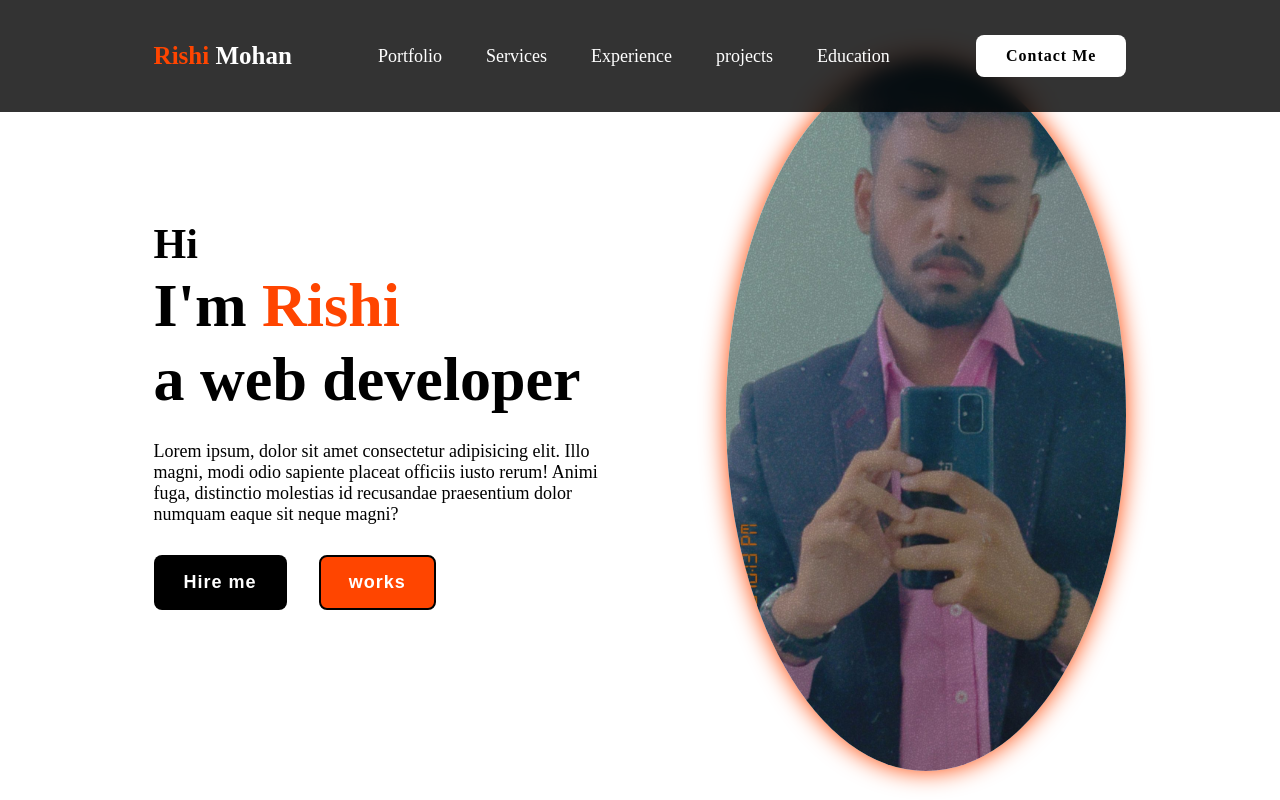
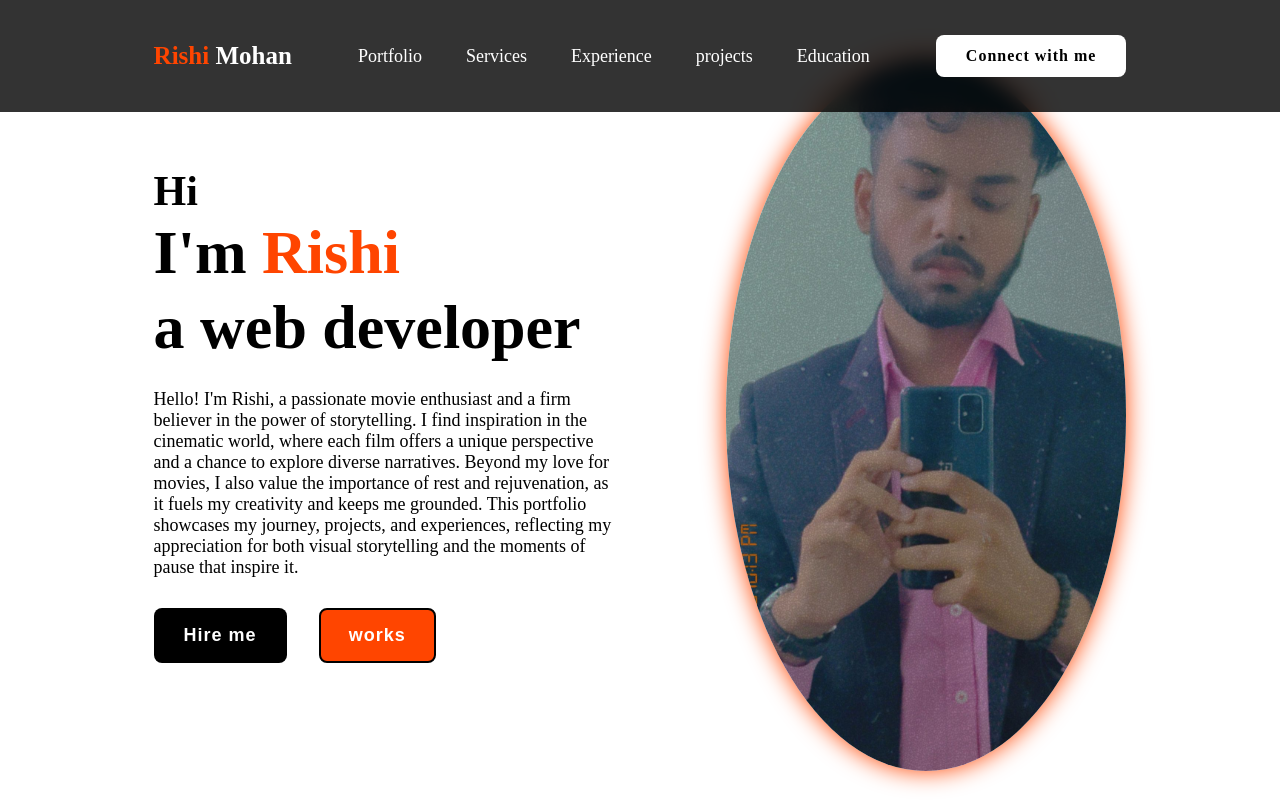
Before and after one commit to beds239960/OctaNet, a plain HTML site: page index.html in a window 1280 px wide. Shown: the top 800 px of the page. Drawn offline with nearby package versions, Linux system fonts and the light colour scheme.

Commit message:
Update index.html

```diff
--- a/index.html
+++ b/index.html
@@ -20,7 +20,7 @@
         <a href="#">Education</a>
       </nav>
 
-      <a href="#" class="contact">Contact Me</a>
+      <a href="https://www.linkedin.com/in/rishi-mohan-b63b3b332/" class="contact">Connect with me</a>
     </header>
     <section class="home">
       <div class="home-content">
@@ -30,10 +30,14 @@
           I'm <span>Rishi <br /></span>a web developer
         </h1>
         <p>
-          Lorem ipsum, dolor sit amet consectetur adipisicing elit. Illo magni,
-          modi odio sapiente placeat officiis iusto rerum! Animi fuga,
-          distinctio molestias id recusandae praesentium dolor numquam eaque sit
-          neque magni?
+         Hello! I'm Rishi, a passionate movie enthusiast and a firm believer in
+          the power of storytelling. I find inspiration in the cinematic world,
+          where each film offers a unique perspective and a chance to explore
+          diverse narratives. Beyond my love for movies, I also value the
+          importance of rest and rejuvenation, as it fuels my creativity and
+          keeps me grounded. This portfolio showcases my journey, projects, and
+          experiences, reflecting my appreciation for both visual storytelling
+          and the moments of pause that inspire it.
         </p>
         <div class="btn-box">
           <button class="btn-1">Hire me</button>
@@ -52,8 +56,8 @@
         <h2 class="heading">About <span>Me</span></h2>
         <h3>Web <span>developer</span></h3>
         <p>
-          Lorem ipsum dolor, sit amet consectetur adipisicing elit. Corrupti,
-          quas.
+         Here you can check all my works!! and contact me for the same. Below
+          mentioned are my social handles..
         </p>
         <a href="#" class="btn-2"> Experiences</a>
       </div>
```
